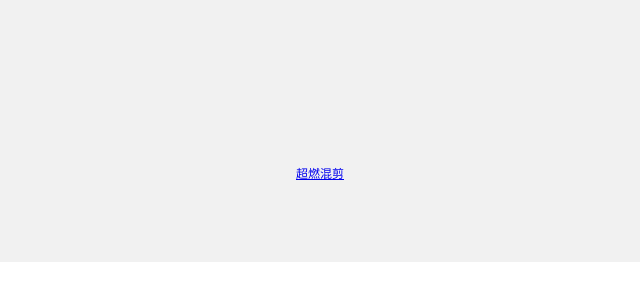
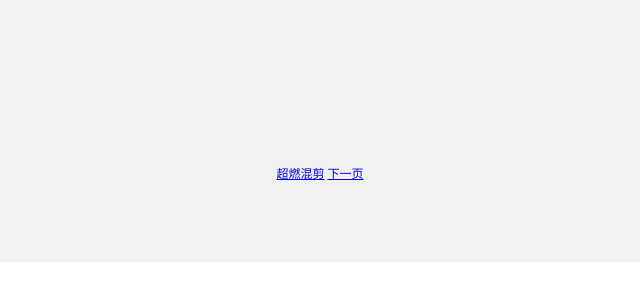
Before and after one commit to bjs114/bjs114.github.io, a plain HTML site: page li.html in a window 1280 px wide. Shown: the part 6-306 px from the top of the page, 320-960 px from the left. Drawn offline with Linux system fonts and the light colour scheme.

Commit message:
Update li.html

```diff
--- a/li.html
+++ b/li.html
@@ -32,6 +32,7 @@
     font-size:12px;
     ">
     <a href="https://www.bilibili.com/video/BV1nU4y1m7dh/?spm_id_from=333.337.search-card.all.click">超燃混剪</a>
+		  <a href="zhi.html">下一页</a>
     </div>
   </body>
 </html>
```
